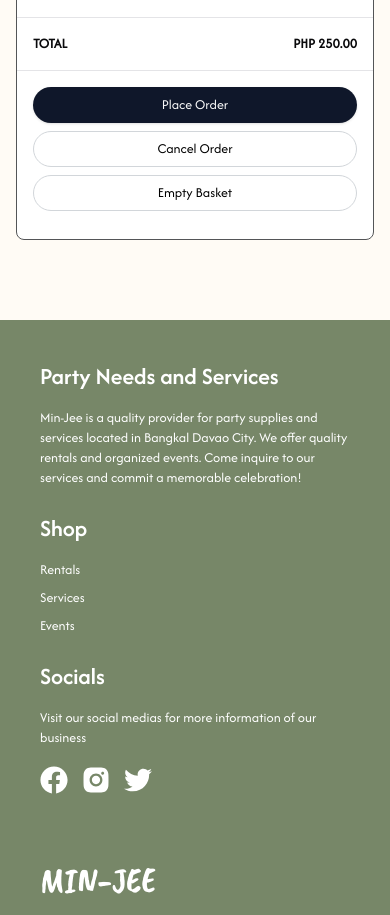
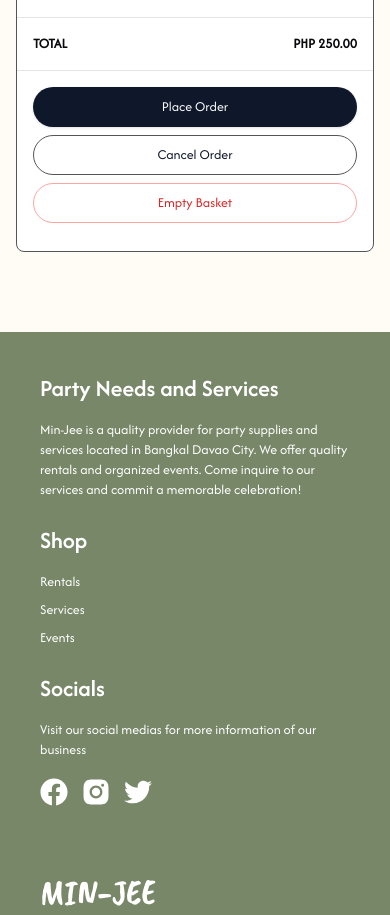
Before and after one commit to ykylejan/Min-Jee, a Next.js app: page /checkout in a window 390 px wide. Shown: the part 1140-2055 px from the top of the page. Built offline with nearby package versions, Linux system fonts and the light colour scheme.

Commit message:
feat(order-status): improve button styles and responsiveness in OrderStatus component

```diff
--- a/src/app/(customer)/(root)/account/order-details/[id]/page.tsx
+++ b/src/app/(customer)/(root)/account/order-details/[id]/page.tsx
@@ -650,16 +650,14 @@ const Page = () => {
               <Button
                 onClick={handleCheckoutPayment}
                 disabled={isButtonDisabled || !receiptFile}
-                className={`rounded-full text-sm sm:text-base h-9 sm:h-10 ${
-                  isButtonDisabled ? "bg-gray-400" : "bg-[#0F172A]"
-                }`}
+                className="bg-[#0F172A] hover:bg-[#1e293b] disabled:bg-gray-400 disabled:cursor-not-allowed rounded-full text-sm sm:text-base h-10 sm:h-11 font-medium transition-colors duration-200"
               >
                 {getButtonText()}
               </Button>
-              <Button className="bg-transparent text-black rounded-full shadow-none border border-[#D2D6DA] text-sm sm:text-base h-9 sm:h-10">
+              <Button className="bg-transparent text-[#0F172A] hover:bg-gray-100 rounded-full shadow-none border border-[#545557] text-sm sm:text-base h-10 sm:h-11 font-medium transition-colors duration-200">
                 Cancel Order
               </Button>
-              <Button className="bg-transparent text-black rounded-full shadow-none border border-[#D2D6DA] text-sm sm:text-base h-9 sm:h-10">
+              <Button className="bg-transparent text-red-600 hover:bg-red-50 rounded-full shadow-none border border-red-300 text-sm sm:text-base h-10 sm:h-11 font-medium transition-colors duration-200">
                 Empty Basket
               </Button>
             </div>
--- a/src/components/CheckoutPage/OrderStatus.tsx
+++ b/src/components/CheckoutPage/OrderStatus.tsx
@@ -106,14 +106,14 @@ const OrderStatus = ({
         <Button
           onClick={handleButtonClick}
           disabled={isButtonDisabled}
-          className="bg-[#0F172A] rounded-full text-sm sm:text-base h-9 sm:h-10"
+          className="bg-[#0F172A] hover:bg-[#1e293b] disabled:bg-gray-400 disabled:cursor-not-allowed rounded-full text-sm sm:text-base h-10 sm:h-11 font-medium transition-colors duration-200"
         >
           {getButtonText()}
         </Button>
-        <Button className="bg-transparent text-black rounded-full shadow-none border border-[#D2D6DA] text-sm sm:text-base h-9 sm:h-10">
+        <Button className="bg-transparent text-[#0F172A] hover:bg-gray-100 rounded-full shadow-none border border-[#545557] text-sm sm:text-base h-10 sm:h-11 font-medium transition-colors duration-200">
           Cancel Order
         </Button>
-        <Button className="bg-transparent text-black rounded-full shadow-none border border-[#D2D6DA] text-sm sm:text-base h-9 sm:h-10">
+        <Button className="bg-transparent text-red-600 hover:bg-red-50 rounded-full shadow-none border border-red-300 text-sm sm:text-base h-10 sm:h-11 font-medium transition-colors duration-200">
           Empty Basket
         </Button>
       </div>
```
